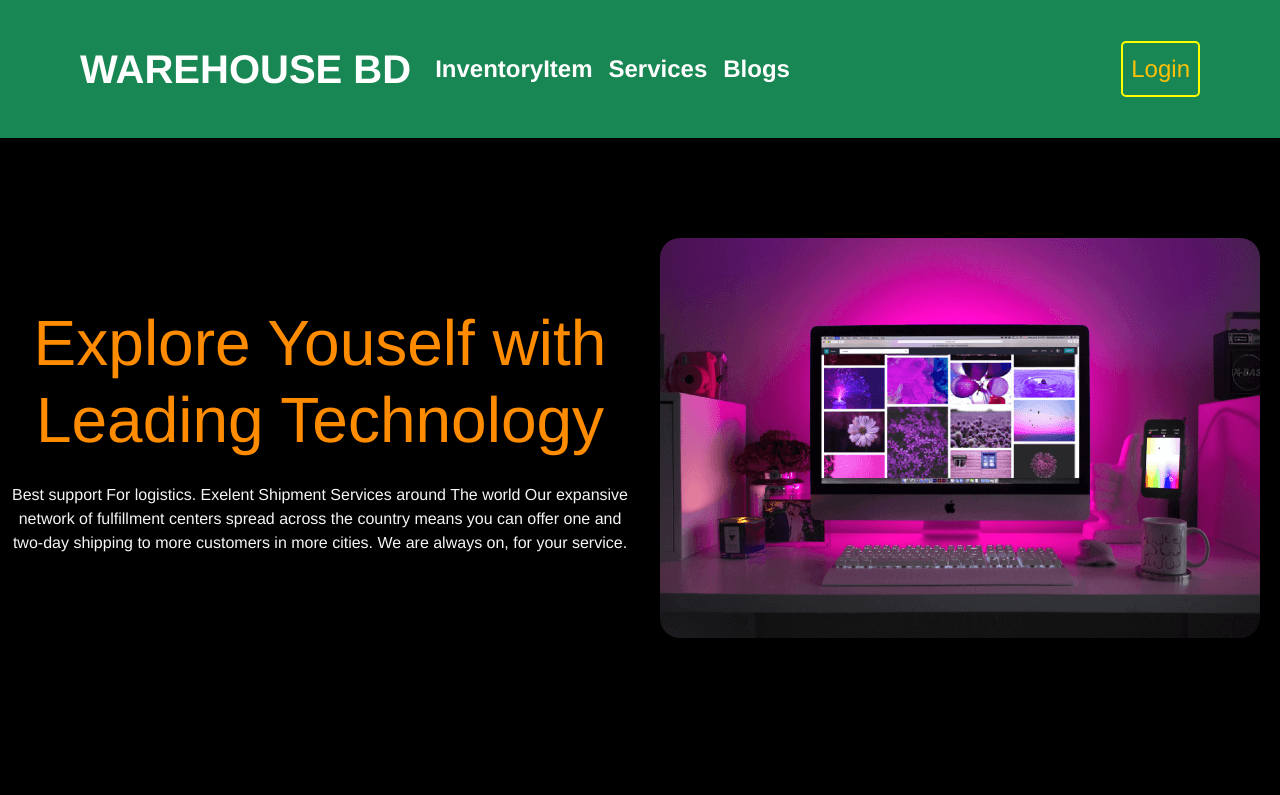
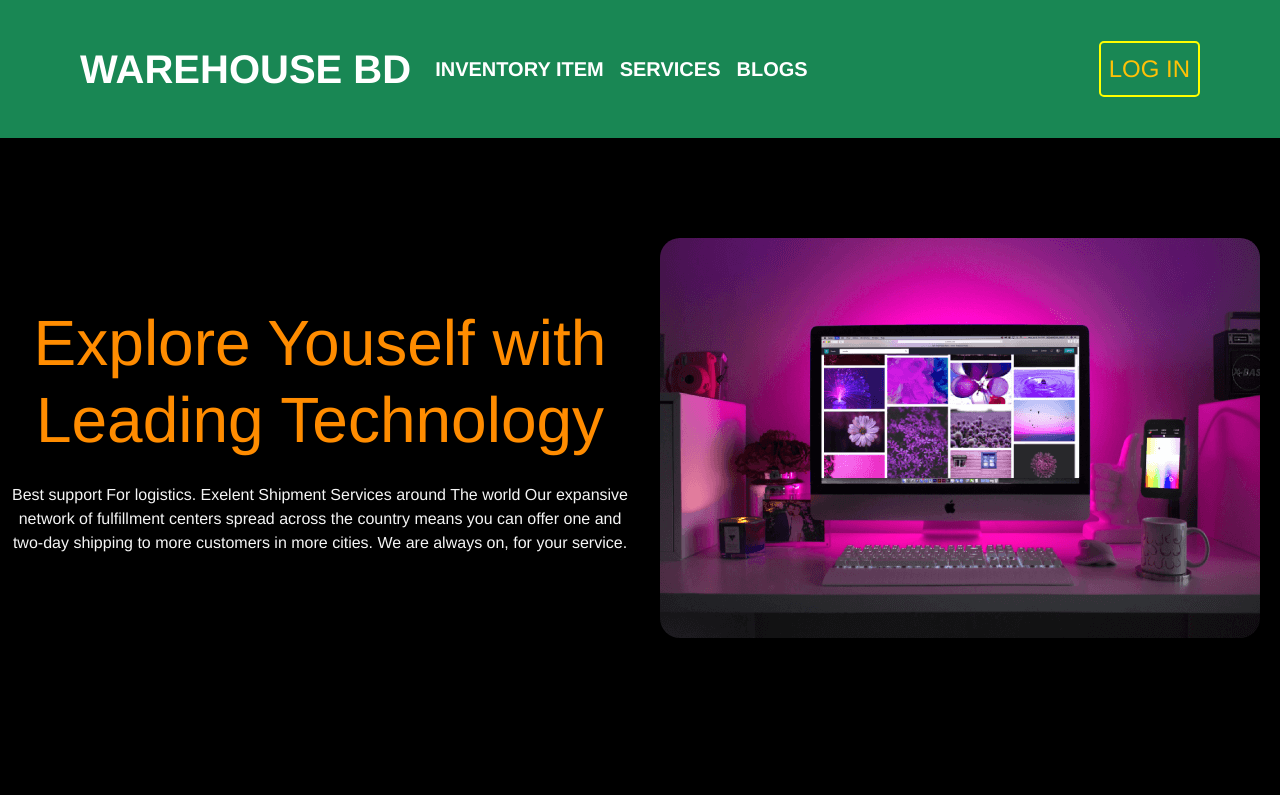
Before and after one commit to bariknishan/compuetr-warehouse-11, a React (Create React App) app: page / in a window 1280 px wide. Shown: the top 795 px of the page. Built offline with nearby package versions, Linux system fonts and the light colour scheme; no server answers.

Commit message:
bullet ponts aadded

```diff
--- a/src/Pages/SharedPages/Header/Header.js
+++ b/src/Pages/SharedPages/Header/Header.js
@@ -23,9 +23,9 @@ const Header = () => {
   <Navbar.Toggle aria-controls="responsive-navbar-nav" />
   <Navbar.Collapse id="responsive-navbar-nav">
     <Nav className="me-auto">
-      <Nav.Link href="newhome#inventoryitems"  className='text-white  fs-4 fw-bold  '  >InventoryItem</Nav.Link>
-      <Nav.Link href="newhome#services"  className='text-white fs-4 fw-bold'      >Services</Nav.Link>
-      <Nav.Link href="#services" as={Link} to="/blogs"  className='text-white fs-4 fw-bold'      >Blogs</Nav.Link>
+      <Nav.Link href="newhome#inventoryitems"  className='text-white  fs-5 fw-bold  '  >INVENTORY ITEM</Nav.Link>
+      <Nav.Link href="newhome#services"  className='text-white fs-5 fw-bold'      >SERVICES</Nav.Link>
+      <Nav.Link href="#services" as={Link} to="/blogs"  className='text-white fs-5 fw-bold'      >BLOGS</Nav.Link>
 
     </Nav>
 
@@ -35,10 +35,10 @@ const Header = () => {
     {
 
       user  ?
-      <button onClick={handleSignout} className='btn' >SignOut</button>
+      <button onClick={handleSignout} className='btn' >SIGN OUT</button>
       :
       <Nav.Link as={Link} to="login"  className='fs-4 text-warning  login '>
-      Login
+      LOG IN
     </Nav.Link>}
 
     </Nav>
```
Also changed, not shown: 1 other file (tests, documents, lock files or other folders).
